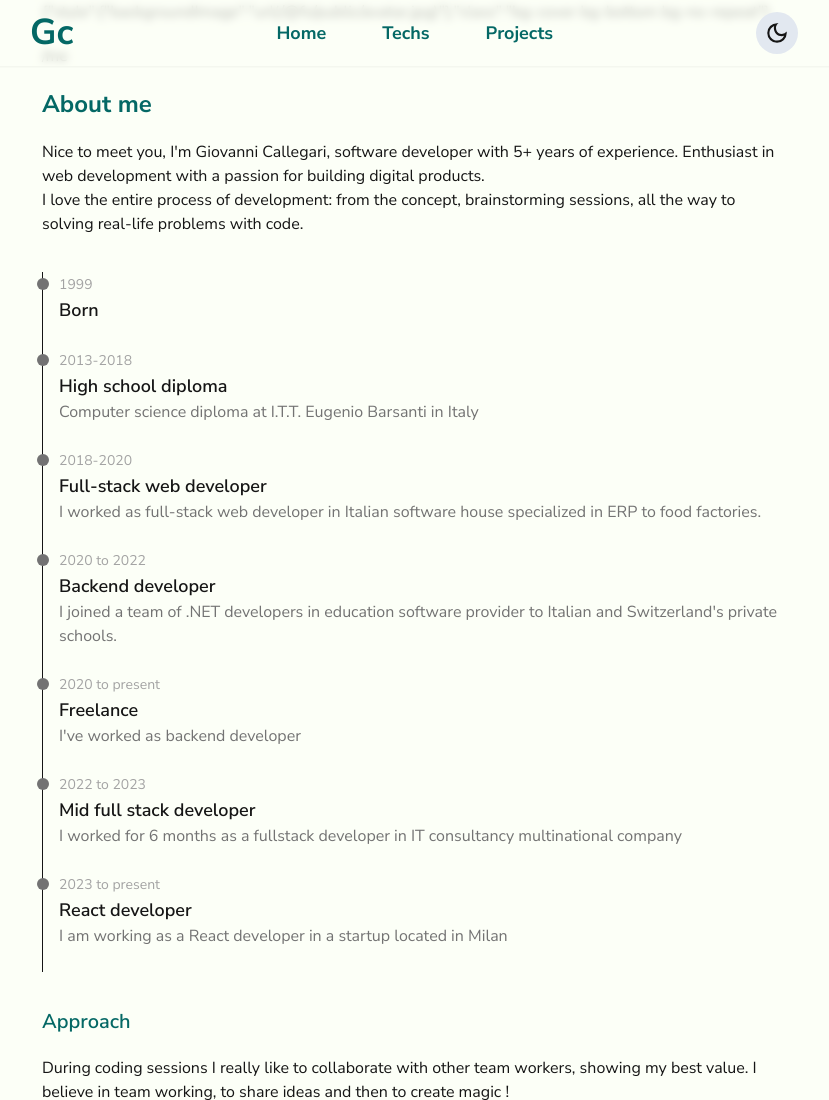
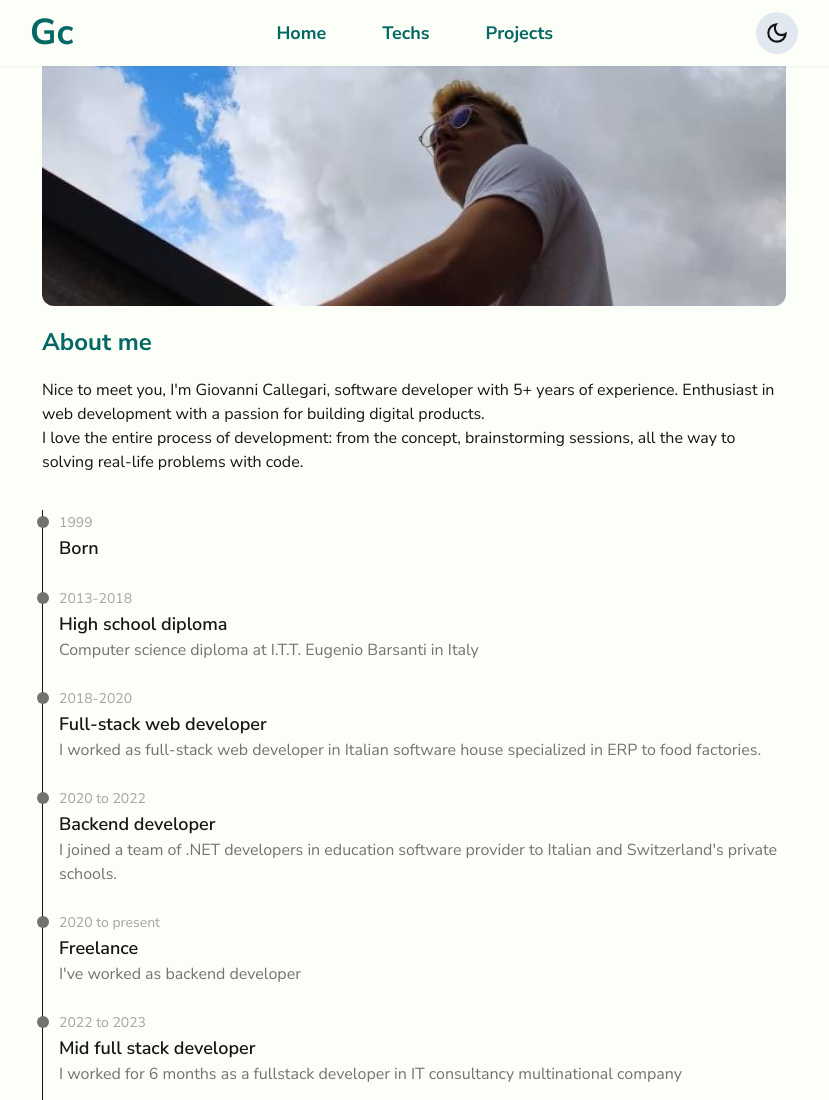
Before and after one commit to giovacalle/portfolio, an Astro site: page /me in a window 1280 px wide. Shown: the top 1100 px of the page, without its empty margins (226-1055 px from the left). Built offline with nearby package versions, Linux system fonts and the light colour scheme; Astro itself is replaced by a stand-in of ours.

Commit message:
fix: change build cuz vercel gets mad

```diff
--- a/astro.config.mjs
+++ b/astro.config.mjs
@@ -5,7 +5,6 @@ import solidJs from '@astrojs/solid-js';
 // https://astro.build/config
 export default defineConfig({
   integrations: [tailwind(), solidJs()],
-  trailingSlash: 'never',
   build: {
     format: 'file'
   }
--- a/src/components/HeroPage.astro
+++ b/src/components/HeroPage.astro
@@ -3,11 +3,8 @@ import Icon from 'astro-icon';
 const { page } = Astro.props;
 ---
 
-<!-- <div
+<div
   class:list={['w-full h-60 mt-[66px] flex items-center justify-center rounded-b-xl', [page.class]]}
   style={page?.style}>
   {page.icon && <Icon name={page.icon} class="w-52" />}
-</div> -->
-<div>
-  {JSON.stringify(page)}
 </div>
--- a/src/layouts/LayoutPage.astro
+++ b/src/layouts/LayoutPage.astro
@@ -41,7 +41,6 @@ const { title = 'Portfolio' } = Astro.props;
     <Header />
     <main class="max-w-screen-md mx-auto mb-5 px-3 flex flex-col items-start gap-5">
       <Hero page={page} />
-      <span>{Astro.url.pathname}</span>
       <slot />
     </main>
     <Footer />
```
Also changed, not shown: 1 other file.
